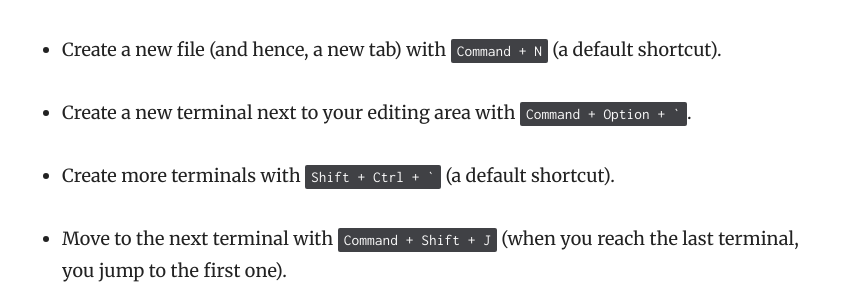
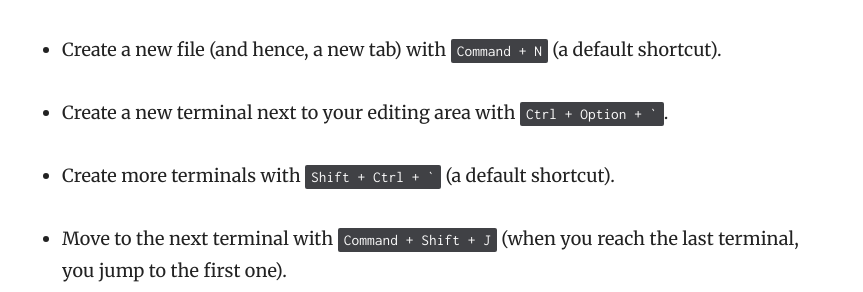
Before and after one commit to luslab/luslab.github.io, a Jekyll site: the page built from _docs/Coding/VS_Code.md, in a window 1280 px wide and 900 px high, scrolled down 2555 px. Shown: the part 154-446 px from the top of the window, without its empty margins (358-1221 px from the left). Built offline with Jekyll 4.4.1, drawn with Linux system fonts in a browser that asks for light colours.

Commit message:
Update VS_Code.md

```diff
--- a/_docs/Coding/VS_Code.md
+++ b/_docs/Coding/VS_Code.md
@@ -74,7 +74,7 @@ Now you can mix these shortcuts with the default ones in the following way:
 
 - Create a new file (and hence, a new tab) with `Command + N` (a default shortcut).
 
-- Create a new terminal next to your editing area with `` Command + Option + ` ``.
+- Create a new terminal next to your editing area with `` Ctrl + Option + ` ``.
 
 - Create more terminals with `` Shift + Ctrl + ` `` (a default shortcut).
 
```
